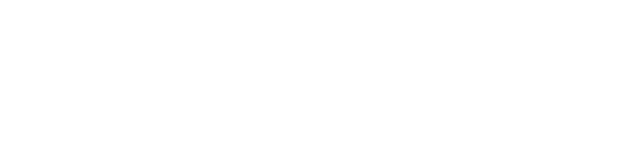
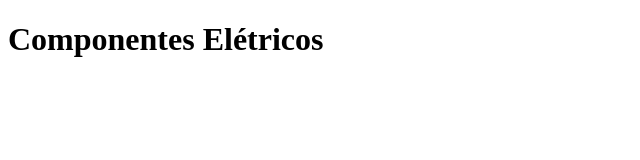
Before and after one commit to luizz09/site_sa, a plain HTML site: page index.html in a window 1280 px wide. Shown: the whole page, without its empty margins (0-640 px from the left). Drawn offline with Linux system fonts and the light colour scheme.

Commit message:
versao inicial

```diff
--- a/index.html
+++ b/index.html
@@ -13,7 +13,7 @@
         </nav>
     </header>
     <main>
-
+        <h1>Componentes Elétricos</h1>
     </main>
     <footer>
 
```
Also changed, not shown: txt/componentes.txt (renamed from componentes.txt), txt/res.txt (added).
